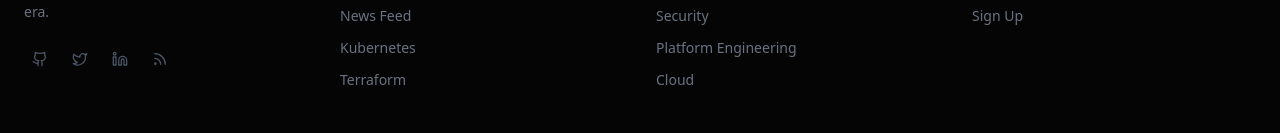
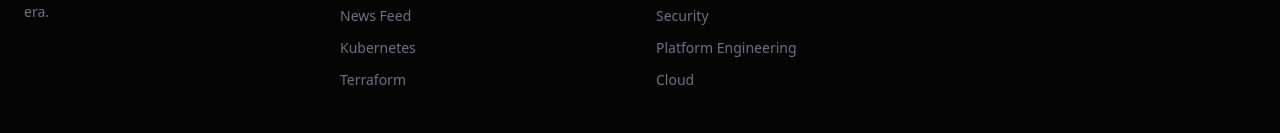
Before and after one commit to savisaluwadana/RapidReachBloWebsite, a Next.js app: page /news in a window 1280 px wide. Shown: the part 897-1030 px from the top of the page. Built offline with nearby package versions, Linux system fonts and the light colour scheme; no server answers.

Commit message:
feat: remove newsletter and social links from Footer component

```diff
--- a/components/Footer.tsx
+++ b/components/Footer.tsx
@@ -1,7 +1,6 @@
 'use client'
 
 import Link from 'next/link'
-import { Github, Twitter, Linkedin, Rss } from 'lucide-react'
 
 const footerSections = [
   {
@@ -28,17 +27,9 @@ const footerSections = [
     title: 'Community',
     links: [
       { label: 'About', href: '/about' },
-      { label: 'Newsletter', href: '/subscribe' },
       { label: 'Sign Up', href: '/auth/signup' },
     ],
   },
-]
-
-const socialLinks = [
-  { icon: Github, href: '#', label: 'GitHub' },
-  { icon: Twitter, href: '#', label: 'Twitter' },
-  { icon: Linkedin, href: '#', label: 'LinkedIn' },
-  { icon: Rss, href: '/news', label: 'RSS' },
 ]
 
 export default function Footer() {
@@ -62,18 +53,6 @@ export default function Footer() {
             <p className="text-sm text-gray-500 leading-relaxed mb-5 max-w-xs">
               Practitioner-written DevOps and Platform Engineering content for the cloud-native era.
             </p>
-            <div className="flex items-center gap-2">
-              {socialLinks.map((social) => (
-                <Link
-                  key={social.label}
-                  href={social.href}
-                  aria-label={social.label}
-                  className="p-2 rounded-lg text-gray-600 hover:text-white hover:bg-white/[0.04] transition-colors"
-                >
-                  <social.icon className="w-4 h-4" />
-                </Link>
-              ))}
-            </div>
           </div>
 
           {/* Link sections */}
```
